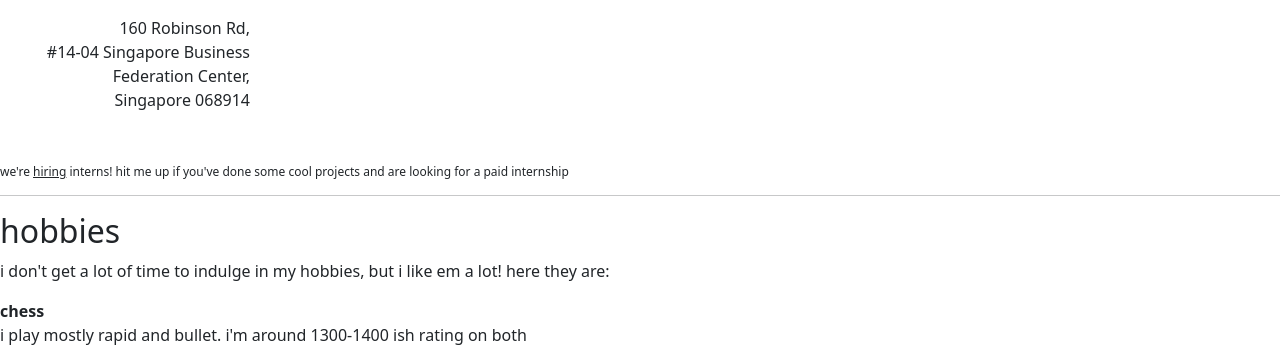
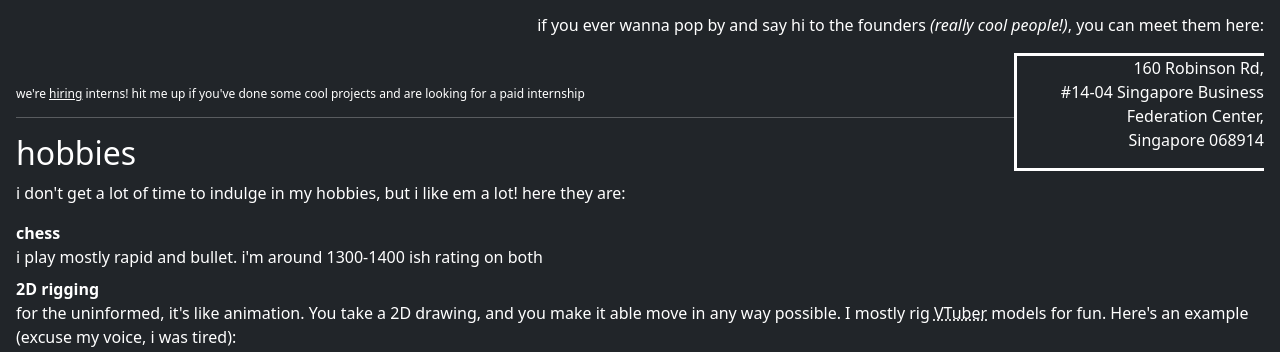
Before and after one commit to PixelHalide/mist-pixel, a plain HTML site: page index.html in a window 1280 px wide. Shown: the part 971-1323 px from the top of the page. Drawn offline with nearby package versions, Linux system fonts and the light colour scheme.

Commit message:
changed to darkmode

```diff
--- a/index.html
+++ b/index.html
@@ -8,12 +8,12 @@
     <link rel="icon" type= "image/png" href="media/favicon.ico">
     <link href="https://cdn.jsdelivr.net/npm/bootstrap@5.0.2/dist/css/bootstrap.min.css" rel="stylesheet" integrity="sha384-EVSTQN3/azprG1Anm3QDgpJLIm9Nao0Yz1ztcQTwFspd3yD65VohhpuuCOmLASjC" crossorigin="anonymous">
 </head>
-<main>
+<main class="m-3">
 <title>
     pixel's home
 </title>
 
-<body>
+<body class="bg-dark text-white">
     <header>
 
         <h1>pixel's home</h1>
--- a/styles.css
+++ b/styles.css
@@ -40,7 +40,8 @@ aside {
     width: 250px;
     border-style: solid;
     border-right: none;
-    margin-right: 0cm
+    margin-right: 0cm;
+    float: right;
 }
 
 a {
```
